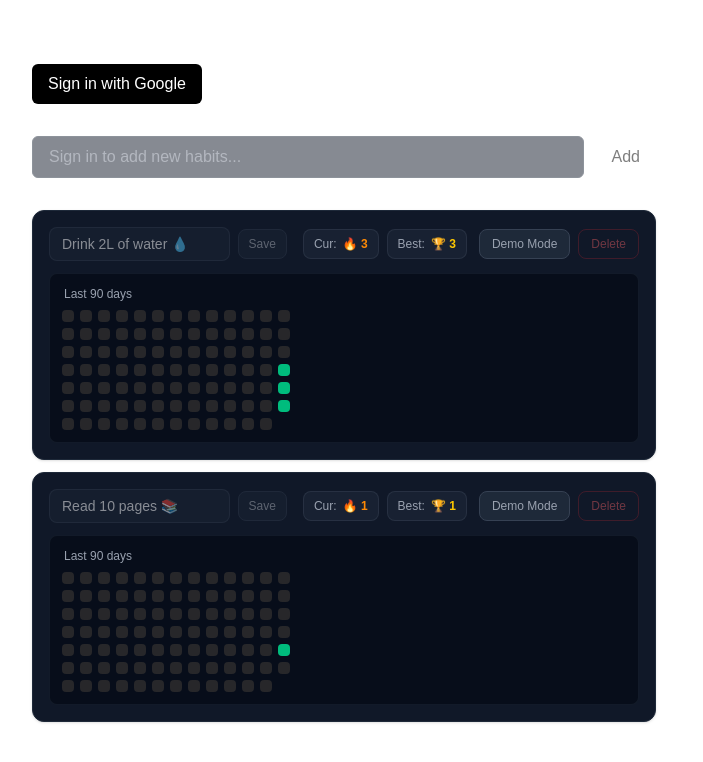
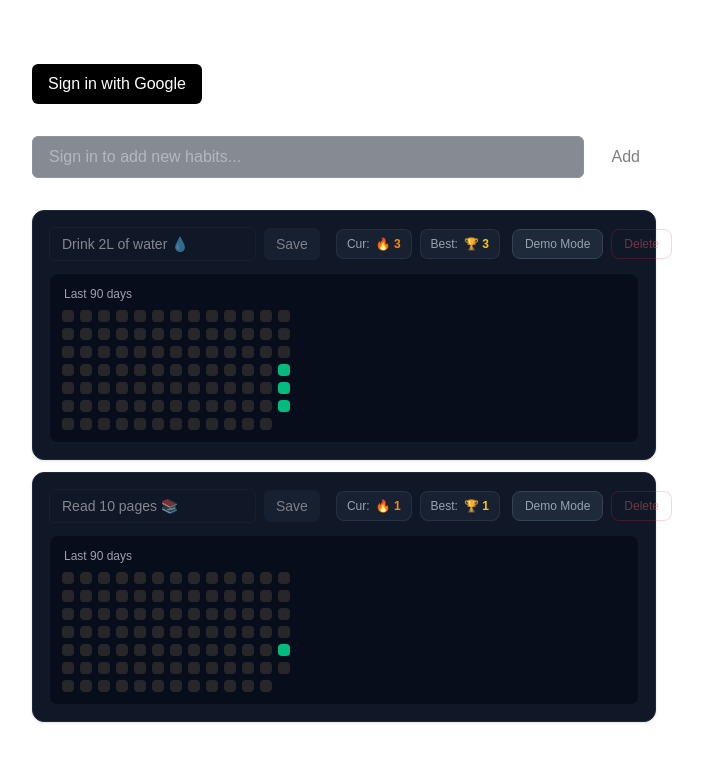
Before and after one commit to reminiscensee/habit-tracker, a Next.js app: page / in a window 1280 px wide. Shown: the top 762 px of the page, without its empty margins (296-999 px from the left). Built offline with nearby package versions, Linux system fonts and the light colour scheme; no server answers.

Commit message:
feat: integrate UpdateHabitForm into HabitList with validation feedback

```diff
--- a/actions.ts
+++ b/actions.ts
@@ -3,7 +3,6 @@ import { signIn, signOut, auth } from '@/app/auth'
 import { prisma } from './lib/prisma'
 import { revalidatePath } from 'next/cache'
 import { habitNameSchema } from './lib/validations'
-import { error } from 'console'
 
 export async function signInWithGoogle() {
   await signIn('google')
--- a/components/HabitList.tsx
+++ b/components/HabitList.tsx
@@ -1,8 +1,9 @@
 import { Prisma } from "@prisma/client"
-import { markHabitDone, deleteHabit, updateHabit } from "@/actions"
+import { markHabitDone, deleteHabit } from "@/actions"
 import { calculateCurrentStreak, calculateLongestStreak } from "@/lib/streaks"
 import { heatmap } from "@/lib/heatmap"
 import { SubmitButton } from "./SubmitButton"
+import { UpdateHabitForm } from "./UpdateHabitForm"
 
 type HabitWithLogs = Prisma.HabitGetPayload<{
     include: { logs: true }
@@ -22,22 +23,7 @@ export default function HabitList({ habits, isDemo }: { habits: HabitWithLogs[],
                         key={habit.id}
                     >
                         <div className="flex items-center justify-between gap-4">
-                            <form action={updateHabit} className="flex items-center gap-2 flex-1 max-w-xs">
-                                <input type="hidden" name="habitId" value={habit.id} />
-                                <input
-                                    type="text"
-                                    name="name"
-                                    defaultValue={habit.name}
-                                    disabled={isDemo}
-                                    className="w-full bg-gray-800/80 text-white px-3 py-1.5 rounded-lg border border-gray-700/80 text-sm focus:outline-none focus:border-gray-500 disabled:opacity-50 transition-colors"
-                                />
-                                <SubmitButton
-                                    disabled={isDemo}
-                                    className="px-2.5 py-1.5 text-xs bg-gray-800 text-gray-300 hover:text-white border border-gray-700 rounded-lg hover:bg-gray-700 disabled:opacity-40 transition-all shrink-0"
-                                >
-                                    Save
-                                </SubmitButton>
-                            </form>
+                            <UpdateHabitForm isDemo={isDemo} habitId={habit.id} initialName={habit.name}/>
 
                             <div className="flex items-center gap-3 shrink-0">
                                 <div className="flex items-center gap-2 text-xs">
--- /dev/null
+++ b/components/UpdateHabitForm.tsx
@@ -0,0 +1,40 @@
+'use client'
+
+import { updateHabit } from "@/actions";
+import { useActionState } from "react";
+import { SubmitButton } from "./SubmitButton";
+
+interface UpdateHabitFormProps {
+  isDemo: boolean;
+  habitId: string;
+  initialName: string;
+}
+
+export function UpdateHabitForm({ isDemo, habitId, initialName }: UpdateHabitFormProps) {
+  const [state, formAction] = useActionState(updateHabit, { error: null });
+
+  return (
+    <form action={formAction} className="flex flex-col">
+      <input type="hidden" name="habitId" value={habitId} />
+
+      <div className="flex items-center gap-2">
+        <input
+          name="name"
+          defaultValue={initialName}
+          disabled={isDemo}
+          className="px-3 py-1.5 bg-gray-900 border border-gray-800 rounded-md text-gray-100 placeholder-gray-500 focus:outline-none focus:border-gray-600 disabled:opacity-50 text-sm"
+        />
+        <SubmitButton
+          disabled={isDemo}
+          className="px-3 py-1.5 bg-gray-800 hover:bg-gray-700 text-gray-200 text-sm font-medium rounded-md transition-colors disabled:opacity-50 disabled:cursor-not-allowed"
+        >
+          Save
+        </SubmitButton>
+      </div>
+
+      {state.error && (
+        <p className="text-red-500 text-xs mt-1">{state.error}</p>
+      )}
+    </form>
+  );
+}
```
